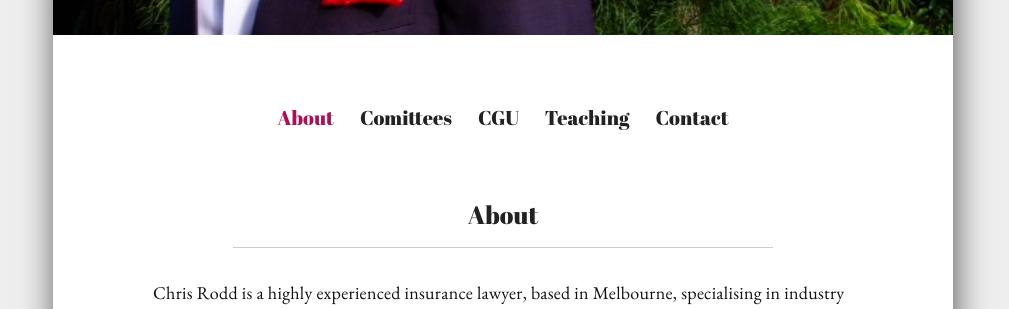
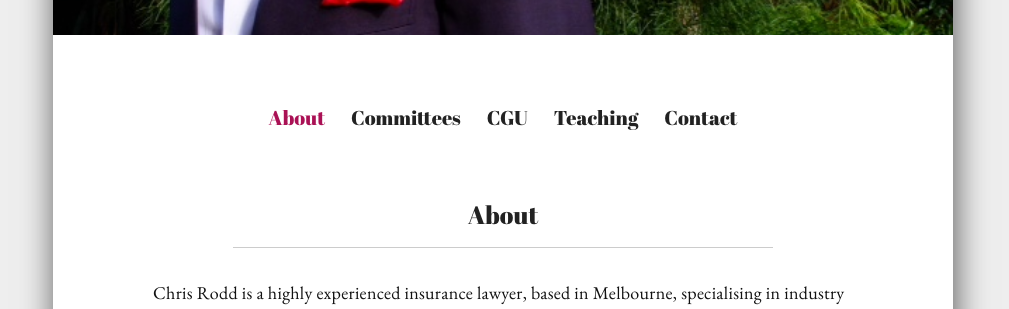
Before and after one commit to MattSegal/ChrisRoddWebsite, a Flask app: page / in a window 1280 px wide. Shown: the part 615-924 px from the top of the page, without its empty margins (137-1146 px from the left). Run offline with Flask 2, Linux system fonts and the light colour scheme.

Commit message:
Fix typo

```diff
--- a/app/static/js/main.js
+++ b/app/static/js/main.js
@@ -1,6 +1,6 @@
 var panels = [
     "about",
-    "comittees",
+    "committees",
     "cgu",
     "teaching",
     "contact",
--- a/app/templates/chris.html
+++ b/app/templates/chris.html
@@ -1,4 +1,4 @@
-<!DOCTYPE html><html lang="en"><head><meta charset="utf-8"><meta name="viewport" content="width=device-width,initial-scale=1"><link rel="stylesheet" type="text/css" href="{{url_for('static',filename='css/reset.css')}}"><link rel="stylesheet" type="text/css" href="{{url_for('static',filename='css/style.css')}}"><title>Chris Rodd</title>{% include "pre_load_images.html" %}</head><body><header><h1>Christopher J Rodd</h1><h2>Mediation and Insurance Law</h2></header><div class="hero-image"><div class="pre-load-hero"> </div></div><div class="button-box"><div id="about-btn" class="button selected">About</div><div id="comittees-btn" class="button">Comittees</div><div id="cgu-btn" class="button">CGU</div><div id="teaching-btn" class="button">Teaching</div><div id="contact-btn" class="button">Contact</div></div><div id="about-content" class="content">{% include "about_chris.html" %}</div><div id="comittees-content" class="content hidden">{% include "comittees.html" %}</div><div id="cgu-content" class="content hidden">{% include "cgu.html" %}</div><div id="teaching-content" class="content hidden">{% include "teaching.html" %}</div><footer id="contact-content" class="hidden"><h1>Contact</h1><p> <a href="mailto:chrisjrodd@gmail.com">chrisjrodd@gmail.com</a></p><p>+61 401 993 411</p></footer><script>// when bg image loaded, swap out full image
+<!DOCTYPE html><html lang="en"><head><meta charset="utf-8"><meta name="viewport" content="width=device-width,initial-scale=1"><link rel="stylesheet" type="text/css" href="{{url_for('static',filename='css/reset.css')}}"><link rel="stylesheet" type="text/css" href="{{url_for('static',filename='css/style.css')}}"><title>Chris Rodd</title>{% include "pre_load_images.html" %}</head><body><header><h1>Christopher J Rodd</h1><h2>Mediation and Insurance Law</h2></header><div class="hero-image"><div class="pre-load-hero"> </div></div><div class="button-box"><div id="about-btn" class="button selected">About</div><div id="committees-btn" class="button">Committees</div><div id="cgu-btn" class="button">CGU</div><div id="teaching-btn" class="button">Teaching</div><div id="contact-btn" class="button">Contact</div></div><div id="about-content" class="content">{% include "about_chris.html" %}</div><div id="committees-content" class="content hidden">{% include "committees.html" %}</div><div id="cgu-content" class="content hidden">{% include "cgu.html" %}</div><div id="teaching-content" class="content hidden">{% include "teaching.html" %}</div><footer id="contact-content" class="hidden"><h1>Contact</h1><p> <a href="mailto:chrisjrodd@gmail.com">chrisjrodd@gmail.com</a></p><p>+61 401 993 411</p></footer><script>// when bg image loaded, swap out full image
 window.onload = function loadSharpImages() {
     // Quit early if older browser (e.g. IE 8).
     if (!('addEventListener' in window)) return
```
Also changed, not shown: app/templates/committees.html (renamed from app/templates/comittees.html), 3 other files.
